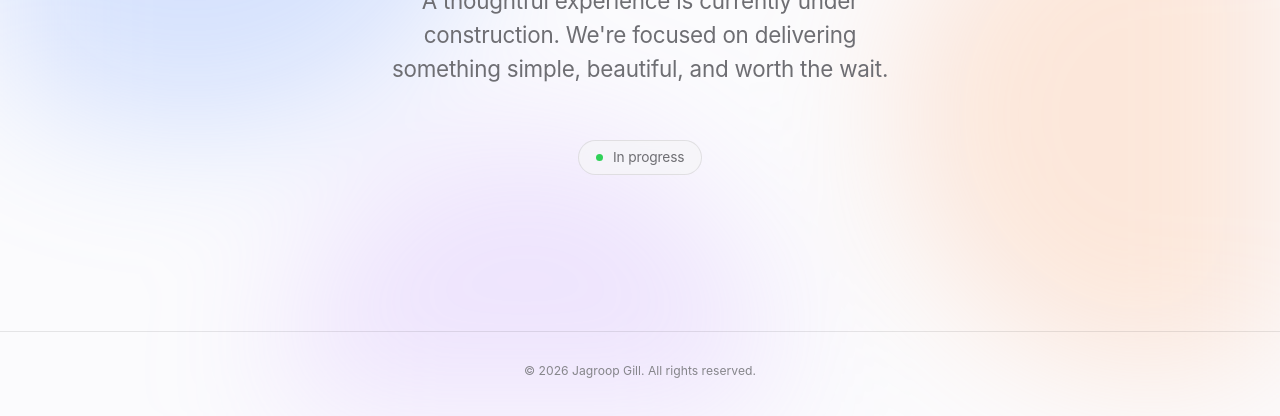
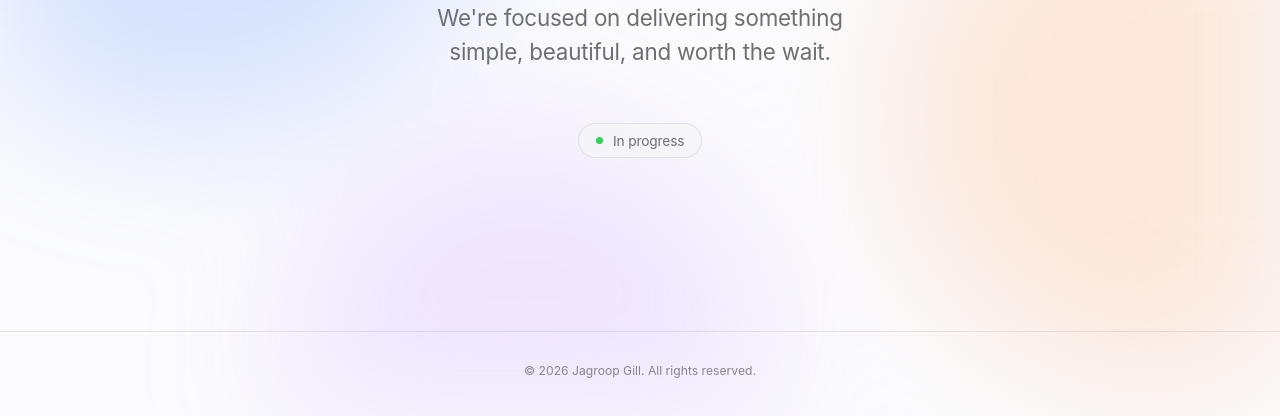
Before and after one commit to gilljagroop12/2.-Speech2Text-FixIt, a plain HTML site: page index.html in a window 1280 px wide. Shown: the part 384-800 px from the top of the page. Drawn offline with Linux system fonts and the light colour scheme.

Commit message:
Update index.html

```diff
--- a/index.html
+++ b/index.html
@@ -178,7 +178,7 @@ footer p{font-size:.76rem;color:var(--ink-3);letter-spacing:0}
   <div>
     <p class="eyebrow rise d1">jagroopgill.com</p>
     <h1 class="rise d2">Something is on the way.</h1>
-    <p class="sub rise d3">A thoughtful experience is currently under construction. We're focused on delivering something simple, beautiful, and worth the wait.</p>
+    <p class="sub rise d3">We're focused on delivering something simple, beautiful, and worth the wait.</p>
     <div class="meta rise d4"><span class="dot" aria-hidden="true"></span> In progress</div>
   </div>
 </main>
```
